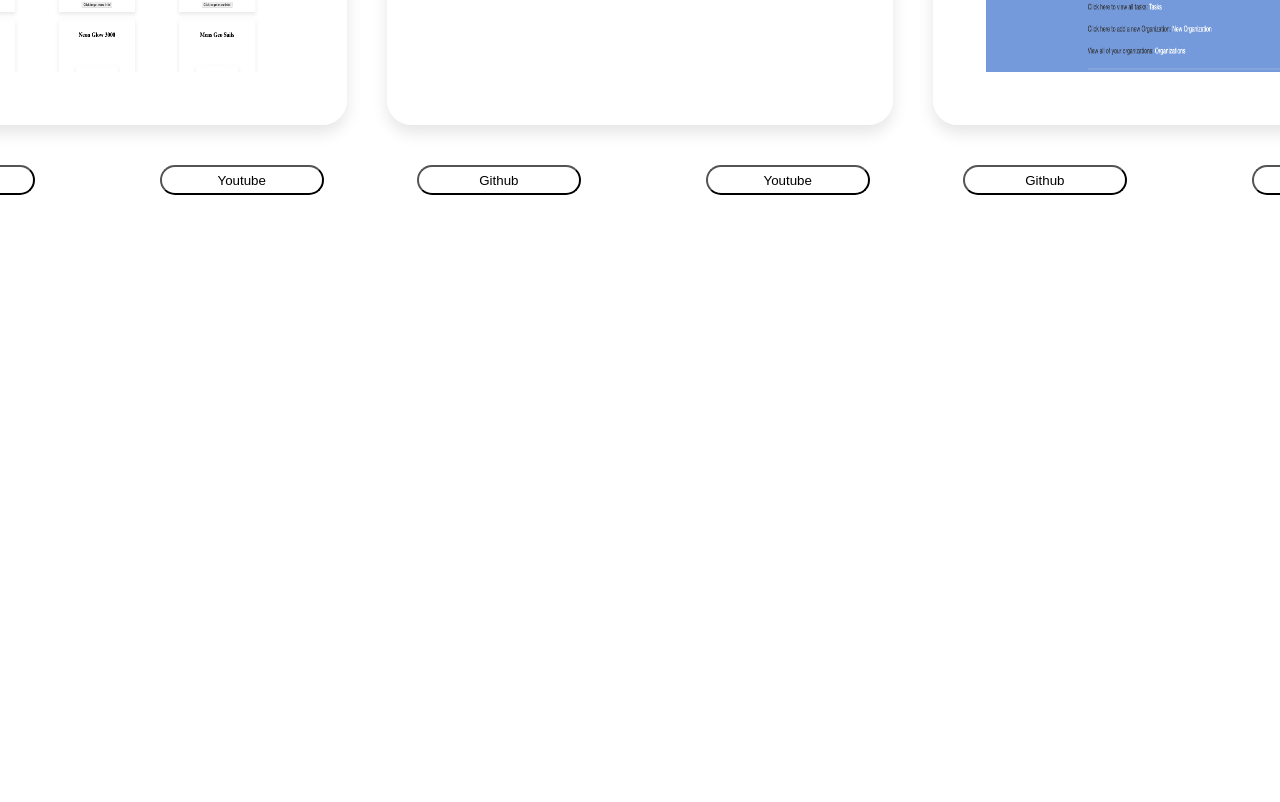
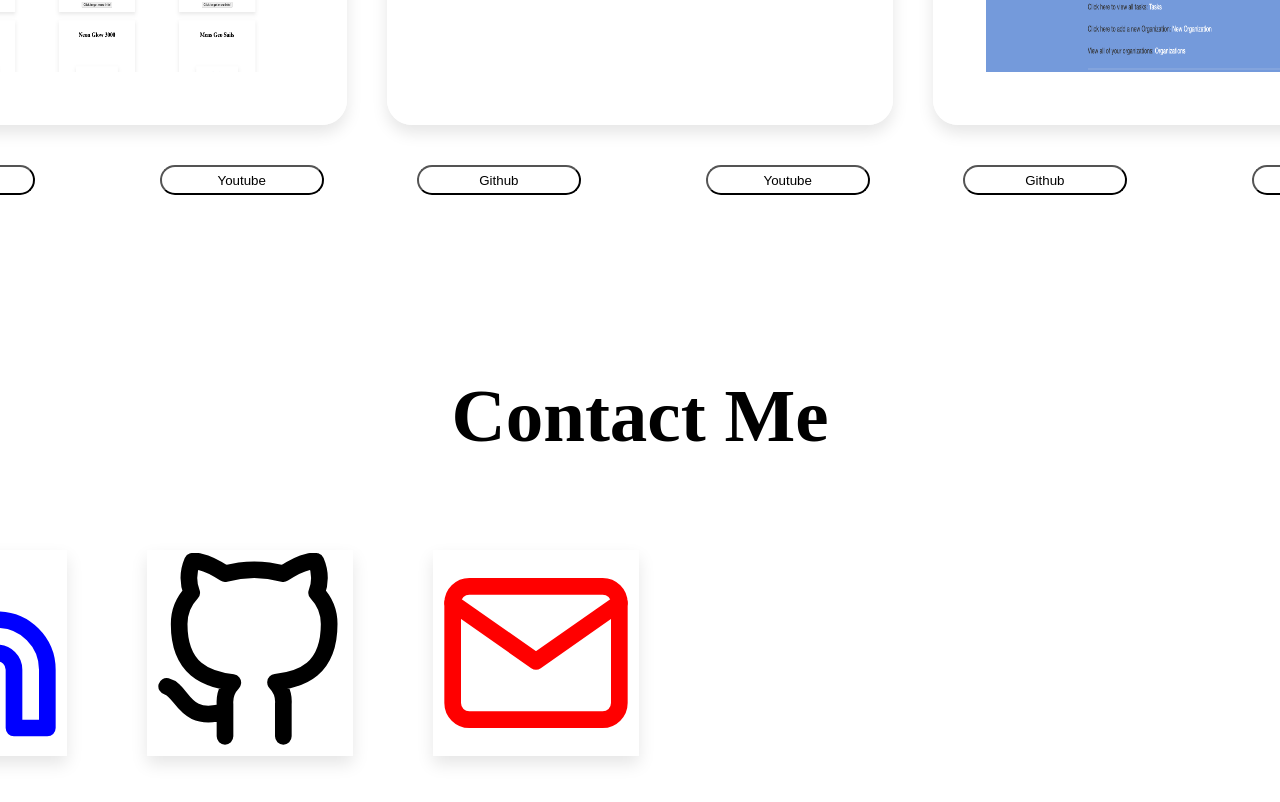
Before and after one commit to JordanLong1/my-portfolio, a React (Create React App) app: page / in a window 1280 px wide. Shown: the part 3633-4435 px from the top of the page. Before the commit the page ends 3936 px from the top, so only its background shows below. Built offline with nearby package versions, Linux system fonts and the light colour scheme.

Commit message:
imported contact me component

```diff
--- a/src/components/Home.js
+++ b/src/components/Home.js
@@ -2,6 +2,7 @@
 import Navbar from './Navbar'
 import AboutMe from './AboutMe'
 import Projects from './Projects'
+import ContactMe from './ContactMe'
 import '../Home.css'
 class Home extends React.Component {
 
@@ -31,6 +32,9 @@
                 <div>
                     <Projects />
                 </div>
+                <div>
+                    <ContactMe />
+                </div>
 
             </div>
 
```
